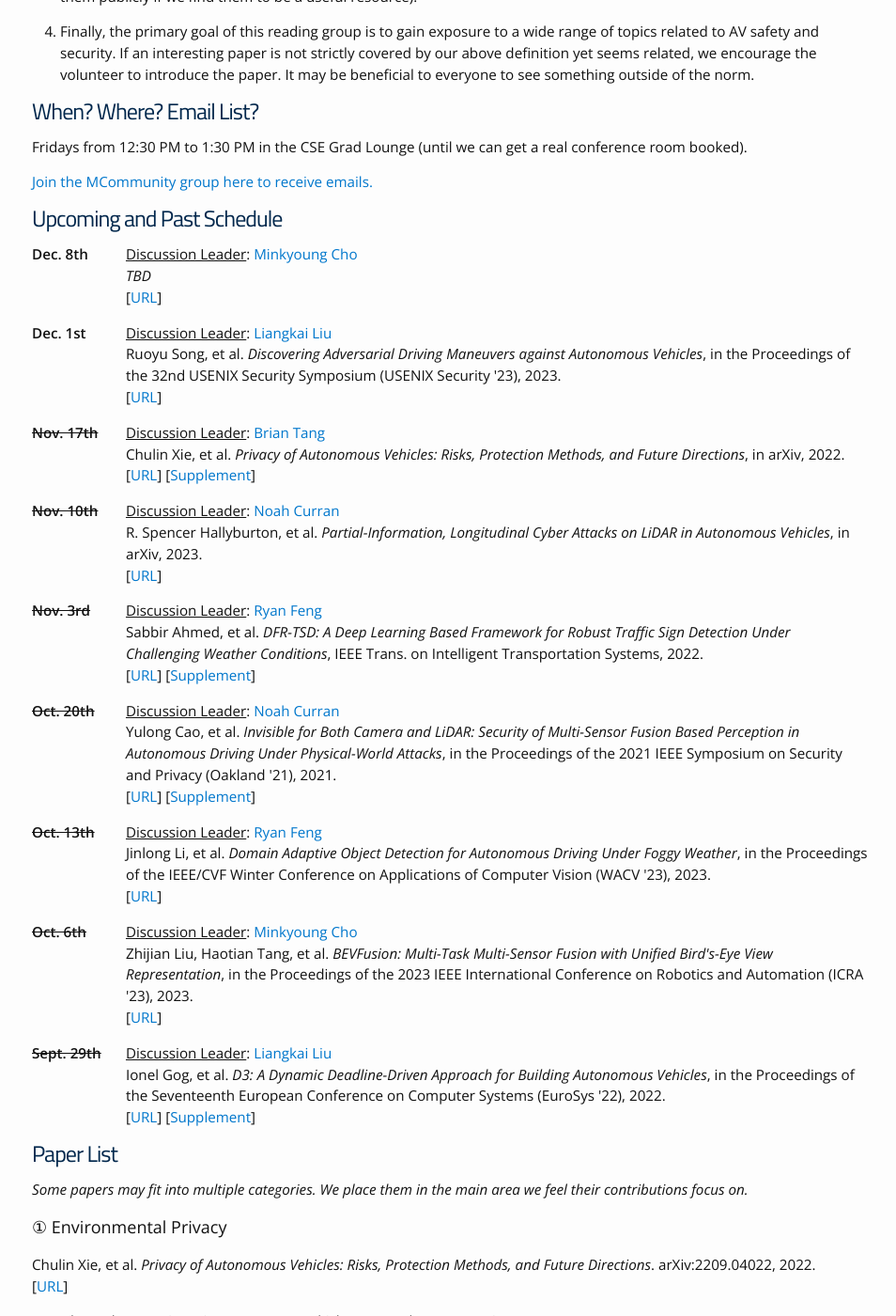
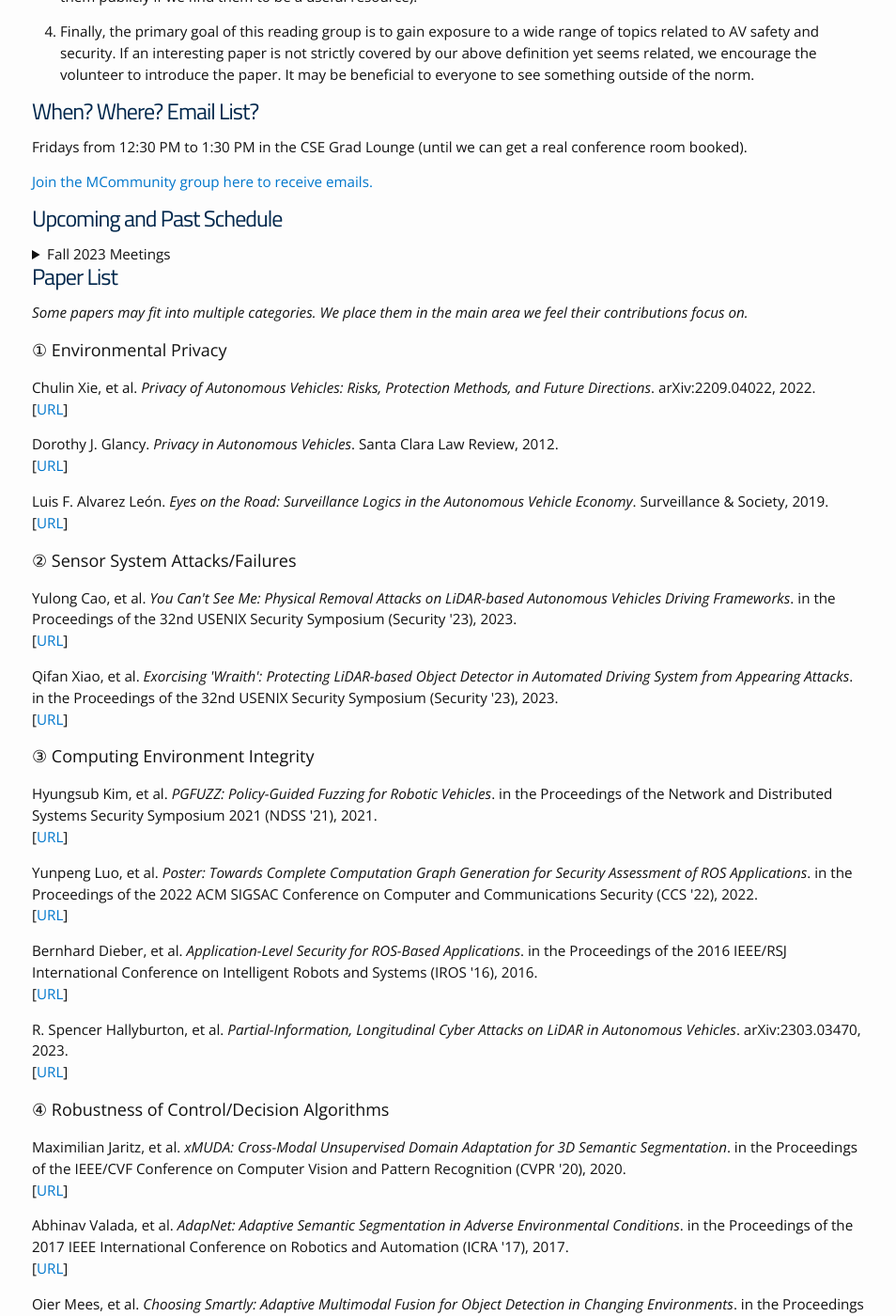
Before and after one commit to noah-curran/noah-curran.github.io, a Jekyll site: the page built from av-safe-sec.md, in a window 1280 px wide and 1400 px high, scrolled down 1413 px. Shown: the whole window at 94% size, without its empty margins (161-1115 px from the left). Built offline with Jekyll 4.4.1, drawn with Linux system fonts in a browser that asks for light colours.

Commit message:
add expand menu to section reading group by term

```diff
--- a/av-safe-sec.md
+++ b/av-safe-sec.md
@@ -56,6 +56,10 @@
 
 # Upcoming and Past Schedule
 
+<details>
+<summary>Fall 2023 Meetings</summary>
+<pre>
+
 {% include readinggroupevent.html date="Dec. 8th" volunteer="Minkyoung Cho" volunteer_url="https://minkyoungcho.github.io/" authors="" title="TBD" pubvenue="" year="" url="" %}
 {% include readinggroupevent.html date="Dec. 1st" volunteer="Liangkai Liu" volunteer_url="https://sites.google.com/view/liangkai/home" authors="Ruoyu Song, et al" title="Discovering Adversarial Driving Maneuvers against Autonomous Vehicles" pubvenue="in the Proceedings of the 32nd USENIX Security Symposium (USENIX Security '23)" year="2023" url="https://www.usenix.org/conference/usenixsecurity23/presentation/song" %}
 {% include readinggroupeventpast.html date="Nov. 17th" volunteer="Brian Tang" volunteer_url="https://www.bjaytang.com/" authors="Chulin Xie, et al" title="Privacy of Autonomous Vehicles: Risks, Protection Methods, and Future Directions" pubvenue="in arXiv" year="2022" url="https://arxiv.org/abs/2209.04022" supp="https://docs.google.com/document/d/1J35PLzKezfKenFR1Joyi_CBfntHNmA5x9-nSu8WfRVM/edit#heading=h.x82vtn1j0arq" %}
@@ -65,6 +69,8 @@
 {% include readinggroupeventpast.html date="Oct. 13th" volunteer="Ryan Feng" volunteer_url="http://www-personal.umich.edu/~rtfeng/" authors="Jinlong Li, et al" title="Domain Adaptive Object Detection for Autonomous Driving Under Foggy Weather" pubvenue="in the Proceedings of the IEEE/CVF Winter Conference on Applications of Computer Vision (WACV '23)" year="2023" url="https://ieeexplore.ieee.org/abstract/document/10030451" %}
 {% include readinggroupeventpast.html date="Oct. 6th" volunteer="Minkyoung Cho" volunteer_url="https://minkyoungcho.github.io/" authors="Zhijian Liu, Haotian Tang, et al" title="BEVFusion: Multi-Task Multi-Sensor Fusion with Unified Bird's-Eye View Representation" pubvenue="in the Proceedings of the 2023 IEEE International Conference on Robotics and Automation (ICRA '23)" year="2023" url="https://ieeexplore.ieee.org/abstract/document/10160968" %}
 {% include readinggroupeventpast.html date="Sept. 29th" volunteer="Liangkai Liu" volunteer_url="https://sites.google.com/view/liangkai/home" authors="Ionel Gog, et al" title="D3: A Dynamic Deadline-Driven Approach for Building Autonomous Vehicles" pubvenue="in the Proceedings of the Seventeenth European Conference on Computer Systems (EuroSys '22)" year="2022" url="https://dl.acm.org/doi/10.1145/3492321.3519576" supp="https://arxiv.org/pdf/2302.01568.pdf" %}
+</pre>
+</details>
 
 # Paper List
 
```
